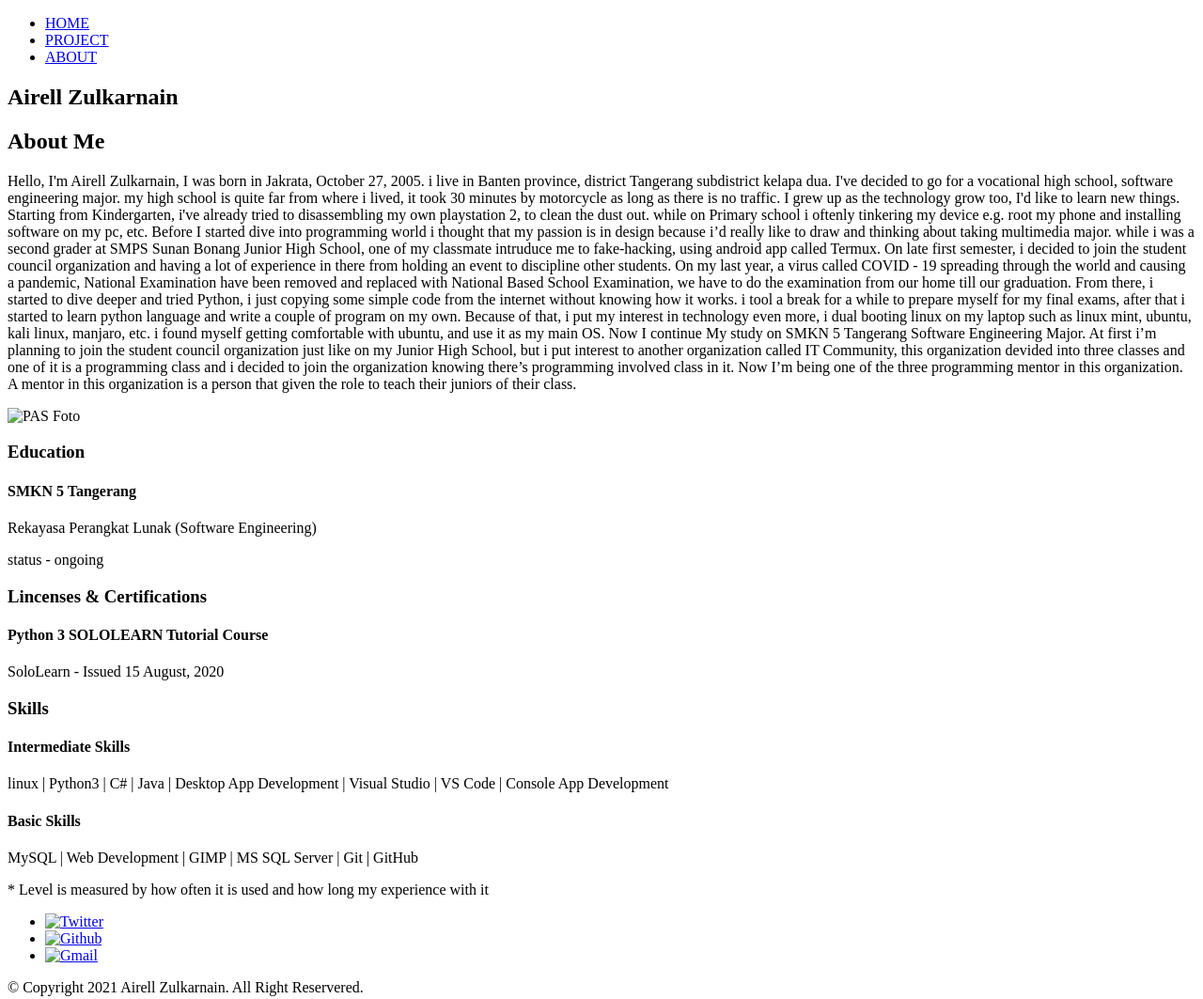
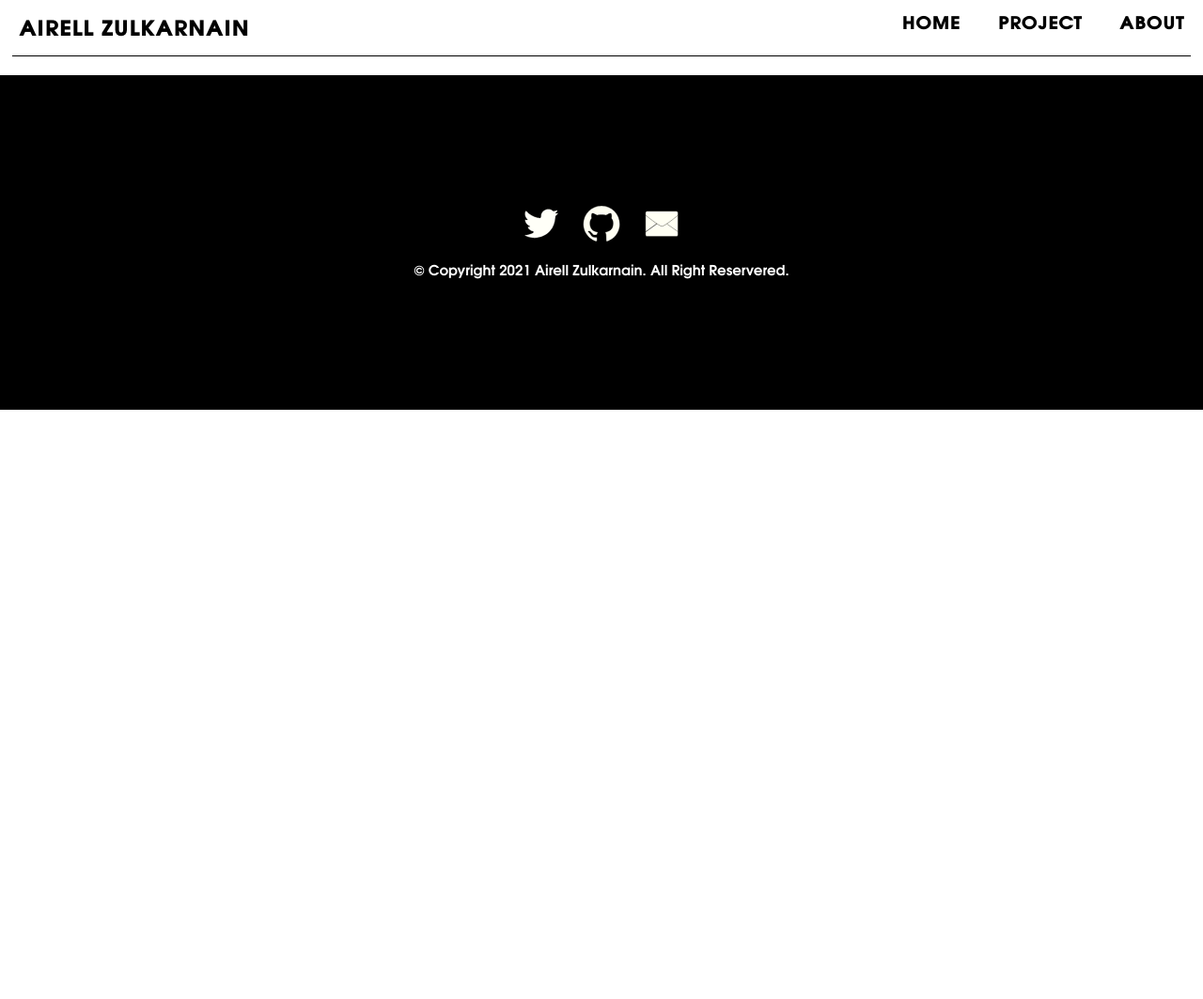
Before and after one commit to airellzulkarnain/airellzulkarnain.github.io, a plain HTML site: page about/index.htm in a window 1280 px wide. Shown: the whole page at 94% size. After the commit the page ends 800 px from the top, so only its background shows below. Drawn offline with Linux system fonts and the light colour scheme.

Commit message:
add: fonts, footer, navbar, contact icon, hero image. delete: anything inside <main></main>. add README.md file.

```diff
--- a/about/index.htm
+++ b/about/index.htm
@@ -6,75 +6,31 @@
 		<meta name="viewport" content="width=device-width, initial-scale=1.0">
 		<meta name="description" content="Know more about Airell Zulkarnain here.">
 		<meta name="author" content="Airell Zulkarnain">
-		<link rel="stylesheet" href="style.css">
+        <link rel="stylesheet" href="../reset.css">
+		<link rel="stylesheet" href="../style.css">
     </head>
     <body>
         <nav>
-			<ul>
-				<li><a href="http://">HOME</a></li>
-				<li><a href="http://">PROJECT</a></li>
-				<li><a href="http://">ABOUT</a></li>
-			</ul>
-			<h1>Airell Zulkarnain</h1>
+            <div class="resnav">
+                <ul>
+                    <li><a href="">ABOUT</a></li>
+                    <li><a href="../projects/index.htm">PROJECT</a></li>
+                    <li><a href="../index.htm">HOME</a></li>
+                </ul>
+                <h1>Airell Zulkarnain</h1>
+                <div class="line"></div>
+            </div>
 		</nav>
-        <main>
-            <article>
-                <h2>About Me</h2>
-                <p>
-                    Hello, I'm Airell Zulkarnain, I was born in Jakrata, October 27, 2005. i live in Banten province, district
-                    Tangerang subdistrict kelapa dua. I've decided to go for a vocational high school, software engineering
-                    major. my high school is quite far from where i lived, it took 30 minutes by motorcycle as long as there is
-                    no traffic. I grew up as the technology grow too, I'd like to learn new things. Starting from Kindergarten,
-                    i've already tried to disassembling my own playstation 2, to clean the dust out. while on Primary school i
-                    oftenly tinkering my device e.g. root my phone and installing software on my pc, etc. Before I started dive
-                    into programming world i thought that my passion is in design because i’d really like to draw and thinking
-                    about taking multimedia major. while i was a second grader at SMPS Sunan Bonang Junior High School,
-                    one of my classmate intruduce me to fake-hacking, using android app called Termux. On late first
-                    semester, i decided to join the student council organization and having a lot of experience in there from
-                    holding an event to discipline other students. On my last year, a virus called COVID - 19 spreading through
-                    the world and causing a pandemic, National Examination have been removed and replaced with National
-                    Based School Examination, we have to do the examination from our home till our graduation. From there, i
-                    started to dive deeper and tried Python, i just copying some simple code from the internet without knowing
-                    how it works. i tool a break for a while to prepare myself for my final exams, after that i started to learn
-                    python language and write a couple of program on my own. Because of that, i put my interest in
-                    technology even more, i dual booting linux on my laptop such as linux mint, ubuntu, kali linux, manjaro,
-                    etc. i found myself getting comfortable with ubuntu, and use it as my main OS. Now I continue My study on
-                    SMKN 5 Tangerang Software Engineering Major. At first i’m planning to join the student council
-                    organization just like on my Junior High School, but i put interest to another organization called IT
-                    Community, this organization devided into three classes and one of it is a programming class and i
-                    decided to join the organization knowing there’s programming involved class in it. Now I’m being one of the
-                    three programming mentor in this organization. A mentor in this organization is a person that given the role
-                    to teach their juniors of their class.
-                </p>
-                <img src="" alt="PAS Foto">
-            </article>
-            <section>
-                <h3>Education</h3>
-                <h4>SMKN 5 Tangerang</h4>
-                <p>Rekayasa Perangkat Lunak (Software Engineering)</p>
-                <p>status - ongoing</p>
-
-            </section>
-            <section>
-                <h3>Lincenses & Certifications</h3>
-                <h4>Python 3 SOLOLEARN Tutorial Course  </h4>
-                <p>SoloLearn - Issued 15 August, 2020</p>
-            </section>
-            <section>
-                <h3>Skills</h3>
-                <h4>Intermediate Skills</h4>
-                <p>linux | Python3 | C# | Java | Desktop App Development | Visual Studio | VS Code | Console App Development</p>
-                <h4>Basic Skills</h4>
-                <p>MySQL | Web Development | GIMP | MS SQL Server | Git | GitHub</p>
-                <p>* Level is measured by how often it is used and how long my experience with it</p>
-            </section>
-        </main>
-        <footer>
-			<div>
+		<main class="container">
+			<!-- main content start here -->
+			<!-- main content end here -->
+		</main>
+		<footer>
+			<div class="socialaddress">
 				<ul>
-					<li><a href="http://" target="_blank"><img src="" alt="Twitter"></a></li>
-					<li><a href="http://" target="_blank"><img src="" alt="Github"></a></li>
-					<li><a href="mailto:airell.portfolio@gmail.com"><img src="" alt="Gmail"></a></li>
+					<li><a href="https://twitter.com/airellportfolio" target="_blank" title="visit my twitter account"><img src="../image/twitter.svg" alt="Twitter" style="width: 40px;height: 40px;"></a></li>
+					<li><a href="https://github.com/airellzulkarnain" target="_blank" title="visit my github repo"><img src="../image/github.svg" alt="Github" style="width: 40px;height: 40px;"></a></li>
+					<li><a href="mailto:airell.portfolio@gmail.com" title="send me an email"><img src="../image/email.svg" alt="Gmail" style="width: 40px;height: 40px;"></a></li>
 				</ul>
 			</div>
 			<p>&#169; Copyright 2021 Airell Zulkarnain. All Right Reservered. </p>
--- /dev/null
+++ b/reset.css
@@ -0,0 +1,43 @@
+html, body, div, span, applet, object, iframe,
+h1, h2, h3, h4, h5, h6, p, blockquote, pre,
+a, abbr, acronym, address, big, cite, code,
+del, dfn, em, img, ins, kbd, q, s, samp,
+small, strike, strong, sub, sup, tt, var,
+b, u, i, center,
+dl, dt, dd, ol, ul, li,
+fieldset, form, label, legend,
+table, caption, tbody, tfoot, thead, tr, th, td,
+article, aside, canvas, details, embed,
+figure, figcaption, footer, header, hgroup,
+menu, nav, output, ruby, section, summary,
+time, mark, audio, video {
+	margin: 0;
+	padding: 0;
+	border: 0;
+	font-size: 100%;
+	font: inherit;
+	vertical-align: baseline;
+}
+/* HTML5 display-role reset for older browsers */
+article, aside, details, figcaption, figure,
+footer, header, hgroup, menu, nav, section {
+	display: block;
+}
+body {
+	line-height: 1;
+}
+ol, ul {
+	list-style: none;
+}
+/* blockquote, q {
+	quotes: none;
+}
+blockquote:before, blockquote:after,
+q:before, q:after {
+	content: '';
+	content: none;
+} */
+table {
+	border-collapse: collapse;
+	border-spacing: 0;
+}
--- /dev/null
+++ b/style.css
@@ -0,0 +1,88 @@
+/* @font-face rule */
+@font-face {
+    font-family: TexGyreAdventor;
+    src: url(fonts/tex-gyre-adventor/regular.otf);
+}
+@font-face {
+    font-family: TexGyreAdventor;
+    src: url(fonts/tex-gyre-adventor/italic.otf);
+    font-style: italic;
+}
+@font-face {
+    font-family: TexGyreAdventor;
+    src: url(fonts/tex-gyre-adventor/bold.otf);
+    font-weight: bold;
+}
+@font-face {
+    font-family: TexGyreAdventor;
+    src: url(fonts/tex-gyre-adventor/bolditalic.otf);
+    font-weight: bold;
+    font-style: italic;
+}
+/* @font-face rule */
+body {font-family: TexGyreAdventor;font-size: 15px;line-height: 1.6;}
+main {margin: 15px;}
+h1, h2, h3, h4, h5, h6 {font-weight: bold;}
+h2, h3, h4, h5, h6 {margin: 10px 0;}
+h1 {font-size: 30px;}
+h2 {font-size: 25px;}
+h3 {font-size: 20px;}
+h4 {font-size: 19px;}
+h5 {font-size: 18px;}
+h6 {font-size: 17px;}
+
+ .line {
+    border-bottom: 1px solid black;
+    width: 98%;
+    height: 1px;
+    margin: 10px auto;
+}
+/* Navbar Style */
+nav {
+    margin: 0 auto 20px auto;
+    font-weight: bold;
+    font-variant-caps: all-petite-caps;
+}
+
+nav h1 {margin-left: 20px; display: inline-block;}
+nav a {font-size: 25px; text-decoration: none;color: black;}
+
+nav li{
+    float: right;
+    margin: 0 20px;
+}
+
+nav#home a, nav#home{
+    color: white;
+    background-color: black;
+    margin: 0 auto 0 auto;
+
+}
+
+@media screen and (max-width: 800px){
+    nav .resnav {display: table;margin: 0 auto;}
+    nav h1 {display: block;text-align: center;margin: 0px;}
+}
+/* Navbar style */
+header {
+    text-align: center;
+}
+
+
+@media screen and (max-width: 800px){
+    article h2 {text-align: center;}
+}
+
+/* Footer style */
+footer{
+    width: 100%;
+    padding: 10% 0;
+    background-color: black;
+    color: white;
+}
+footer .socialaddress {display: table;margin: 10px auto;}
+footer li {display: inline;margin: 0 10px;}
+footer a {color: inherit; text-decoration: none;text-align: center;}
+
+footer p {font-size: 15px;font-weight: bold;text-align: center;margin: 10px auto;}
+/* Footer style */
```
Also changed, not shown: index.htm (+16 -51 lines), projects/index.htm (+20 -35 lines), fonts/tex-gyre-adventor/bold.otf (added), fonts/tex-gyre-adventor/bolditalic.otf (added), fonts/tex-gyre-adventor/italic.otf (added), fonts/tex-gyre-adventor/regular.otf (added), image/My_Profile_photo.jpeg (added), image/PASFotoAirell.jpg (added), image/email.svg (added), image/github.svg (added), image/hero-image.jpg (added), image/twitter.svg (added), 1 other file.
